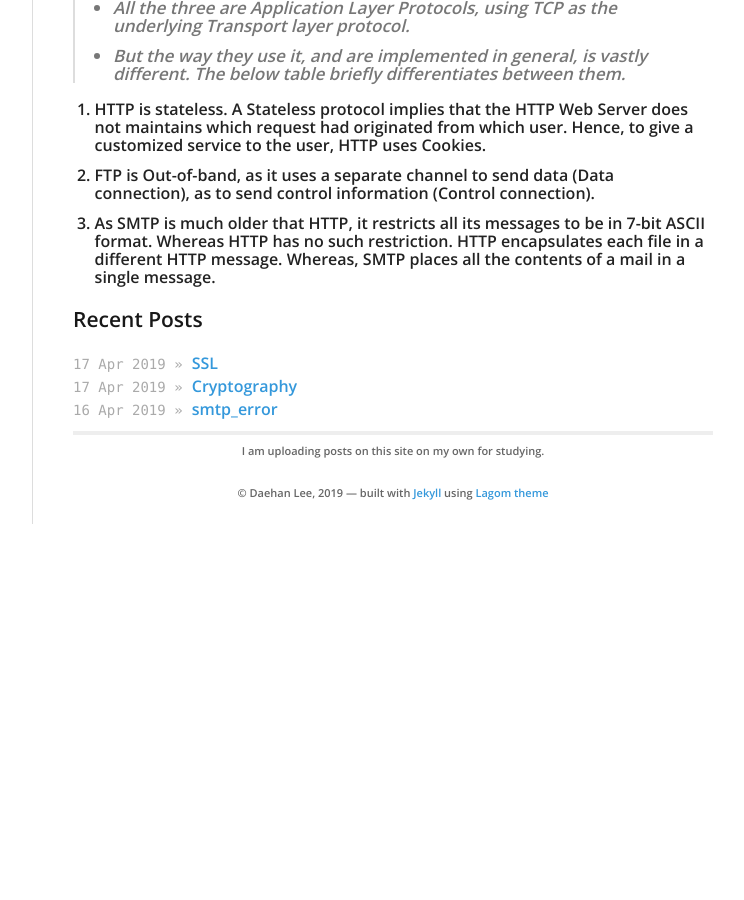
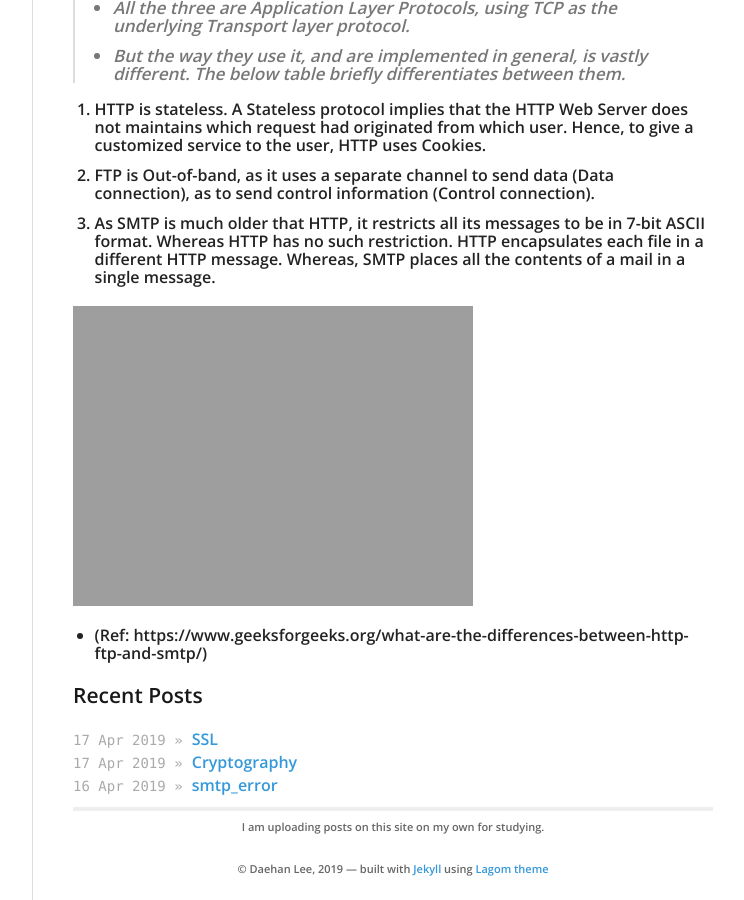
Before and after one commit to daehan0226/Study, a Jekyll site: the page built from _posts/2019-04-17-HTTP-FTP-SMTP.md, in a window 1280 px wide and 900 px high, scrolled down 750 px. Shown: the whole window, without its empty margins (378-1122 px from the left). Built offline with Jekyll 4.4.1, drawn with Linux system fonts in a browser that asks for light colours; before the commit the page ends 1274 px from its top, so only the background shows below that.

Commit message:
Update 2019-04-17-HTTP-FTP-SMTP.md

```diff
--- a/_posts/2019-04-17-HTTP-FTP-SMTP.md
+++ b/_posts/2019-04-17-HTTP-FTP-SMTP.md
@@ -35,3 +35,7 @@ categories:
 2. FTP is Out-of-band, as it uses a separate channel to send data (Data connection), as to send control information (Control connection).
 3. As SMTP is much older that HTTP, it restricts all its messages to be in 7-bit ASCII format. Whereas HTTP has no such restriction.
 HTTP encapsulates each file in a different HTTP message. Whereas, SMTP places all the contents of a mail in a single message.
+
+![Alt text](images/HTTP,SMTP,FTP.png)
+
+* (Ref: https://www.geeksforgeeks.org/what-are-the-differences-between-http-ftp-and-smtp/)
```
